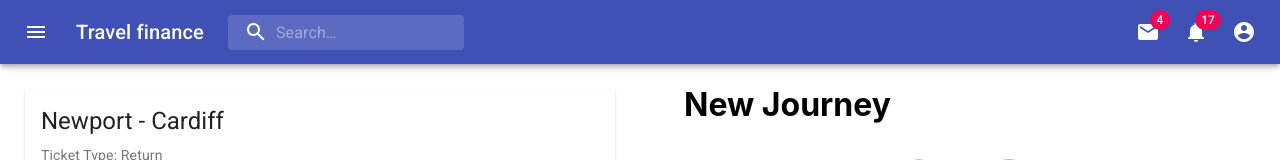
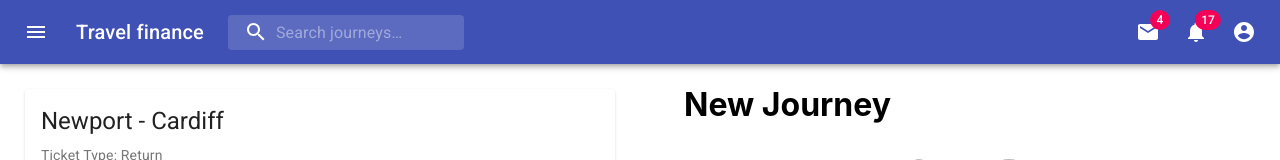
Before and after one commit to matthewandrewpalmer/travel-finance-website, a React (Create React App) app: page / in a window 1280 px wide. Shown: the top 160 px of the page. Built offline with nearby package versions, Linux system fonts and the light colour scheme.

Commit message:
Search and filter

```diff
--- a/src/App.js
+++ b/src/App.js
@@ -1,4 +1,4 @@
-import React, {Fragment, useState} from 'react';
+import React, {useState} from 'react';
 // import './App.css';
 import Grid from "@material-ui/core/Grid";
 import makeStyles from "@material-ui/core/styles/makeStyles";
@@ -23,22 +23,30 @@ const useStyles = makeStyles(theme => ({
 function App() {
     const styles = useStyles();
 
+    const [search, setSearch] = useState(null);
     const [trainTravelList, setTrainTravelList] = useState(trainTravel);
 
     return (
         <div className="App">
-            <NavigationBar/>
+            <NavigationBar setSearch={setSearch}/>
             <div className={styles.root}>
 
                 <Grid container>
                     <Grid item xs={6} className={styles.staticList}>
                         {
-                            trainTravelList.map((item, index) =>
-                                <TravelListItem key={index} journey={item}/>
-                            )
+                            search ?
+                                trainTravelList.filter(item =>
+                                    (item.departing + item.destination).toLowerCase().includes(search.toLowerCase())).map((item, index) => (
+                                    <TravelListItem key={index} journey={item}/>
+                                ))
+                                :
+                                trainTravelList.map((item, index) =>
+                                    <TravelListItem key={index} journey={item}/>
+                                )
                         }
                     </Grid>
                     <Grid item xs={6} className={styles.staticList}>
+                        {/*<div style={{backgroundColor: "pink", width: "100%", "height": "100%"}}/>*/}
                         <JourneyForm/>
                     </Grid>
                 </Grid>
--- a/src/components/NavigationBar.js
+++ b/src/components/NavigationBar.js
@@ -79,7 +79,9 @@ const useStyles = makeStyles(theme => ({
     },
 }));
 
-export default function NavigationBar() {
+export default function NavigationBar(props) {
+    let setSearch = props.setSearch;
+
     const classes = useStyles();
     const [anchorEl, setAnchorEl] = React.useState(null);
     const [mobileMoreAnchorEl, setMobileMoreAnchorEl] = React.useState(null);
@@ -181,7 +183,8 @@ export default function NavigationBar() {
                             <SearchIcon />
                         </div>
                         <InputBase
-                            placeholder="Search…"
+                            placeholder="Search journeys…"
+                            onChange={(event => setSearch(event.target.value))}
                             classes={{
                                 root: classes.inputRoot,
                                 input: classes.inputInput,
```
